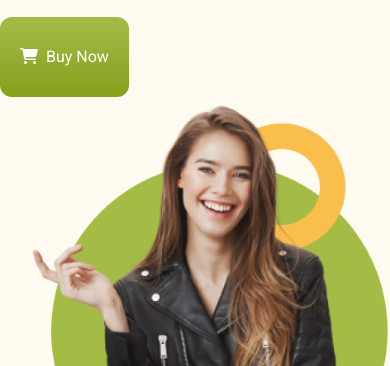
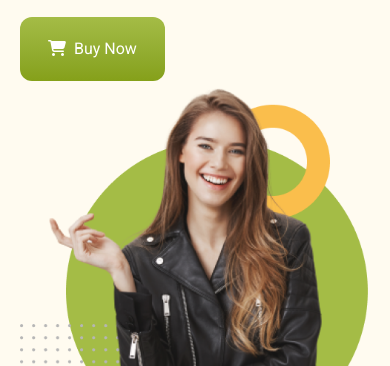
Before and after one commit to ArunRoy404/Penguin-Fashion-Tailwind-Landing-Page, a plain HTML site: page index.html in a window 390 px wide. Shown: the part 478-844 px from the top of the page. Drawn offline with nearby package versions, Linux system fonts and the light colour scheme.

Commit message:
header mobile responsive done

```diff
--- a/index.html
+++ b/index.html
@@ -35,8 +35,10 @@
         }
     </style>
 </head>
+
+
     <body class="font-roboto">
-        <header class="py-10 bg-[#FFFBF0]">
+        <header class="px-5 md:px-0 pt-10 pb-32 bg-[#FFFBF0]">
             <!-- navbar  -->
             <nav class="max-w-7xl mx-auto flex items-center justify-between mb-10 ">
                 <a href="">
@@ -63,7 +65,7 @@
                     </h1>
                     <p class="text-[#3E3E3E]">Lorem Ipsum is simply dummy text of the printing
                         and typesetting industry.</p>
-                    <button class="text-white px-5 py-7 rounded-xl  bg-linear-to-b from-[#A4BC46] to-[#85A019]"><i class="mr-2 fa-solid fa-cart-shopping"></i>Buy Now</button>
+                    <button class="text-white py-5 px-7 rounded-xl  bg-linear-to-b from-[#A4BC46] to-[#85A019]"><i class="mr-2 fa-solid fa-cart-shopping"></i>Buy Now</button>
                 </div>
                 <div>
                     <img src="assets/images/model.png" alt="">
@@ -71,7 +73,9 @@
             </section>
         </header>
 
-        <main></main>
+        <main class="max-w-7xl mx-auto">
+
+        </main>
         <footer></footer>
     </body>
 </html>
```
